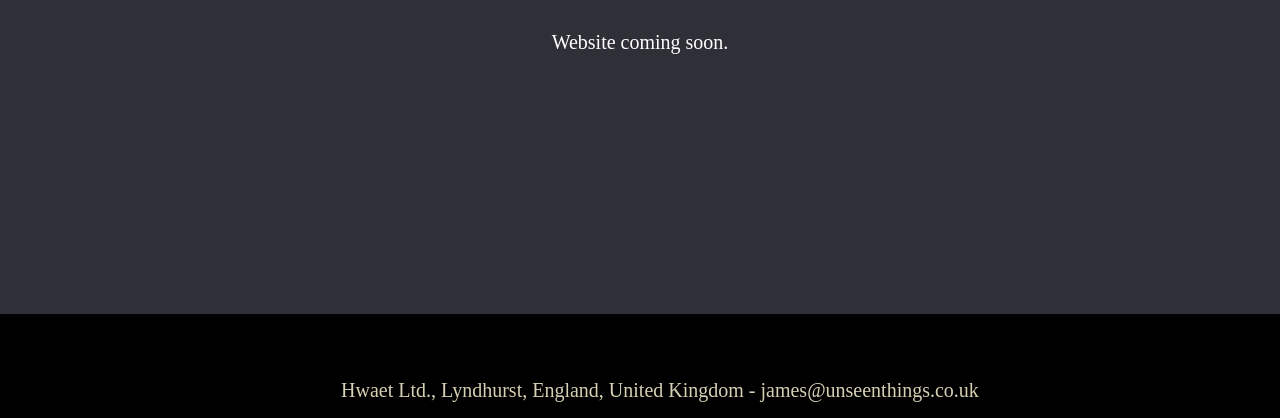
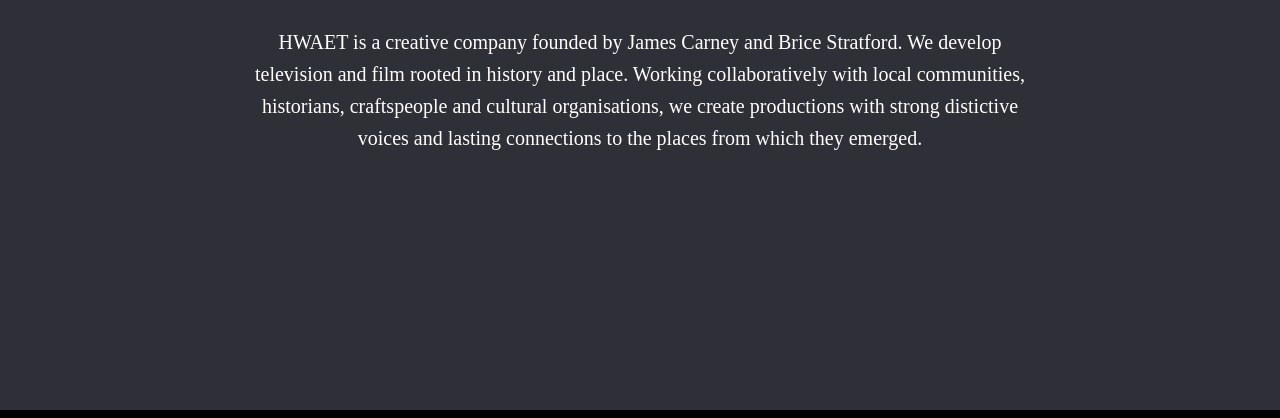
Before and after one commit to UnseenJim/Hwaet, an Eleventy site: page index.njk in a window 1280 px wide. Shown: the part 382-800 px from the top of the page. Built offline with nearby package versions, Linux system fonts and the light colour scheme; Eleventy itself is replaced by a stand-in of ours; files that its build step writes are made by us from their sources; a web font is replaced by a local one.

Commit message:
Update layout and content with images and styles

```diff
--- a/index.njk
+++ b/index.njk
@@ -10,4 +10,7 @@
 <img src="/images/LogoWithEffects.png" alt="Hwaet Logo" width="194">
 
 
-<p>Website coming soon.</p>
+<p>HWAET is a creative company founded by James Carney and Brice Stratford.
+
+We develop television and film rooted in history and place. Working collaboratively with local communities, historians, craftspeople and cultural organisations, we create productions with strong distictive voices and lasting connections to the places from which they emerged.
+</p>
```
